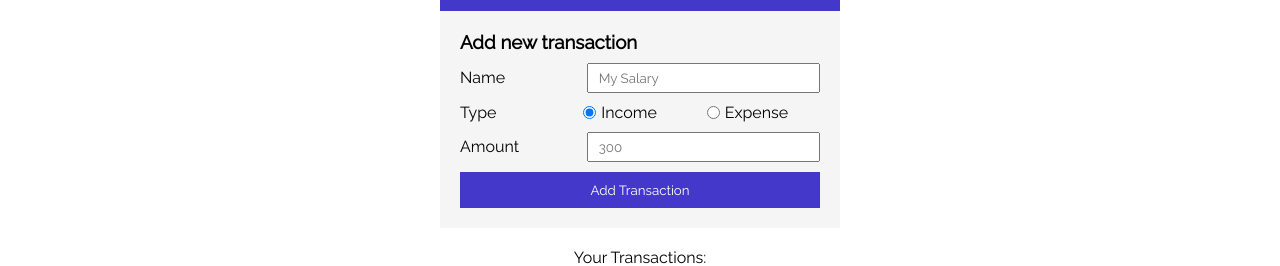
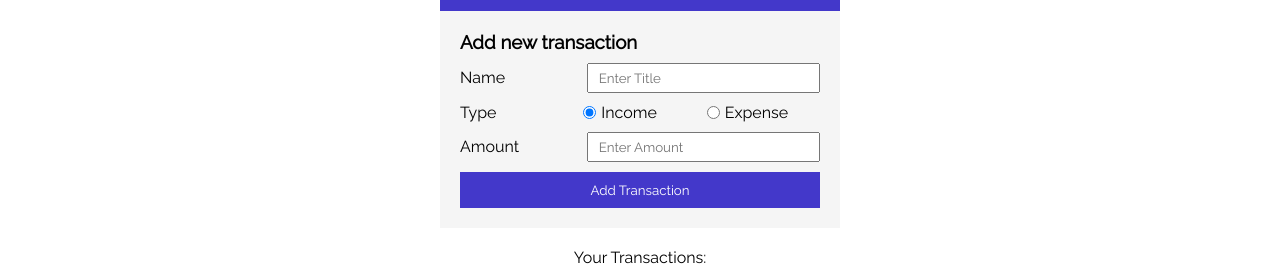
Before and after one commit to tareqnmd/redux-examples, a React (Create React App) app: page / in a window 1280 px wide. Shown: the part 267-533 px from the top of the page. Built offline with nearby package versions, Linux system fonts and the light colour scheme.

Commit message:
add expense

```diff
--- a/src/app/store.js
+++ b/src/app/store.js
@@ -3,6 +3,6 @@ import transactionReducer from '../features/transaction/transactionSlice';
 
 export const store = configureStore({
 	reducer: {
-		transactions: transactionReducer,
+		transaction: transactionReducer,
 	},
 });
--- a/src/components/expense-tracker/AddExpense.js
+++ b/src/components/expense-tracker/AddExpense.js
@@ -1,38 +1,80 @@
+import { useState } from 'react';
+import { useDispatch, useSelector } from 'react-redux';
+import { createTransaction } from '../../features/transaction/transactionSlice';
 const AddExpense = () => {
+	const [values, setValues] = useState({ name: '', type: 'income', amount: '' });
+	const dispatch = useDispatch();
+	const { isLoading, isError, error } = useSelector((state) => state.transaction);
+	const stateChange = (e) => {
+		const { name, value } = e.target;
+		setValues((prev) => ({ ...prev, [name]: value }));
+	};
+	const handleCreate = (e) => {
+		e.preventDefault();
+		e.target.reset();
+		setValues({ name: '', type: 'income', amount: '' });
+		dispatch(createTransaction({ ...values, amount: Number(values.amount) }));
+	};
 	return (
 		<div className="form">
 			<h3>Add new transaction</h3>
-
+			<form onSubmit={handleCreate}>
 				<div className="form-group">
-				<label htmlFor="transaction_name">Name</label>
-				<input type="text" name="transaction_name" placeholder="My Salary" />
+					<label>Name</label>
+					<input
+						type="text"
+						name="name"
+						required
+						value={values.name}
+						placeholder="Enter Title"
+						onChange={stateChange}
+					/>
 				</div>
 
 				<div className="form-group radio">
-				<label htmlFor="transaction_type">Type</label>
+					<label>Type</label>
 					<div className="radio_group">
-					<input onChange={() => {}} type="radio" value="income" name="transaction_type" checked />
-					<label htmlFor="transaction_type">Income</label>
+						<input
+							type="radio"
+							value="income"
+							required
+							name="type"
+							onChange={stateChange}
+							checked={values.type === 'income'}
+						/>
+						<label>Income</label>
 					</div>
 					<div className="radio_group">
 						<input
-						onChange={() => {}}
 							type="radio"
 							value="expense"
-						name="transaction_type"
+							name="type"
+							onChange={stateChange}
 							placeholder="Expense"
+							checked={values.type === 'expense'}
 						/>
-					<label htmlFor="transaction_type">Expense</label>
+						<label>Expense</label>
 					</div>
 				</div>
 
 				<div className="form-group">
-				<label htmlFor="transaction_amount">Amount</label>
-				<input type="number" placeholder="300" name="transaction_amount" />
+					<label>Amount</label>
+					<input
+						type="number"
+						placeholder="Enter Amount"
+						value={values.amount}
+						required
+						name="amount"
+						onChange={stateChange}
+					/>
 				</div>
 
-			<button className="btn">Add Transaction</button>
+				<button disabled={isLoading} className="btn" type="submit">
+					Add Transaction
+				</button>
 
+				{!isLoading && isError && <p className="error">{error}</p>}
+			</form>
 			<button className="btn cancel_edit">Cancel Edit</button>
 		</div>
 	);
```
Also changed, not shown: 1 other file (tests, documents, lock files or other folders). Lines whose indentation alone changed are shown as unchanged.
